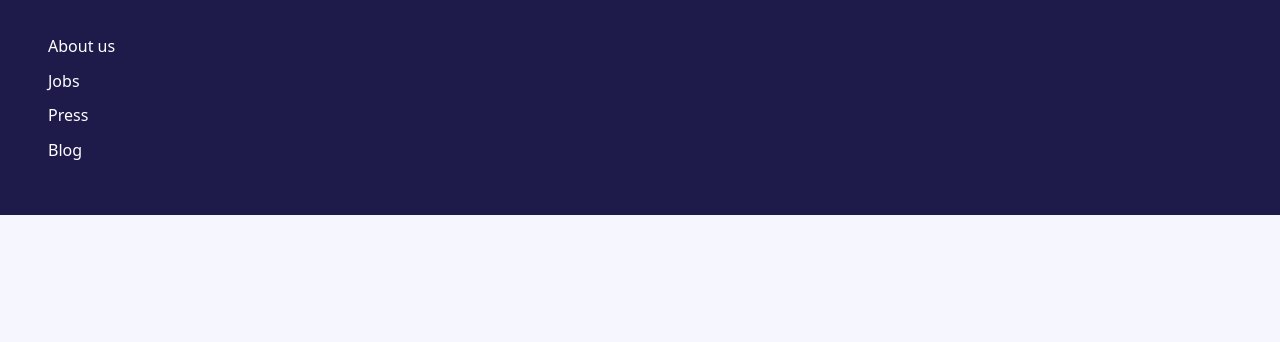
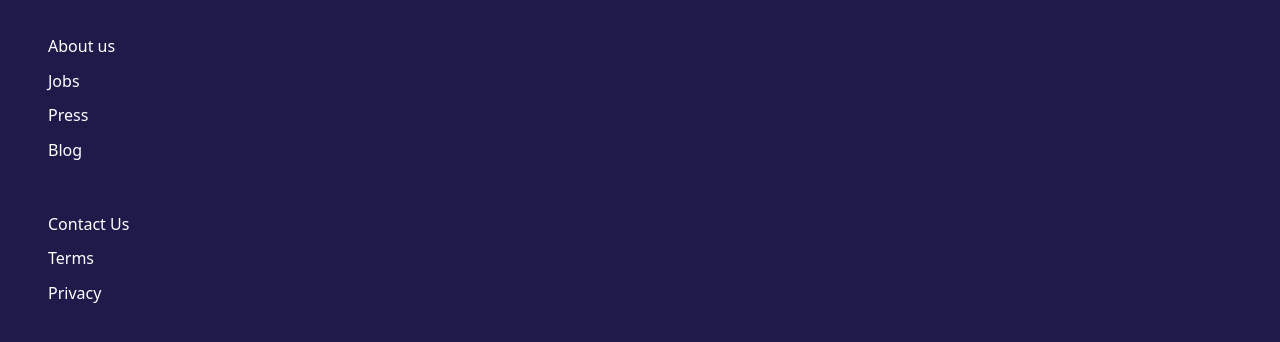
Before and after one commit to Miron-Silviu/Fly-landing-page-, a website: page docs/index.html in a window 1280 px wide. Shown: the part 3257-3599 px from the top of the page. Before the commit the page ends 3472 px from the top, so only its background shows below. Drawn offline with Linux system fonts and the light colour scheme.

Commit message:
Build : Create second menu list and add style to it .

```diff
--- a/docs/index.html
+++ b/docs/index.html
@@ -154,6 +154,11 @@
         <li class="pb-4"><a href="#">Press</a></li>
         <li class="pb-4"><a href="#">Blog</a></li>
       </ul>
+      <ul class="text-white pl-12 pb-10">
+        <li class="pb-4"><a href="#">Contact Us</a></li>
+        <li class="pb-4"><a href="#">Terms</a></li>
+        <li class="pb-4"><a href="#">Privacy</a></li>
+      </ul>
     </footer>
   </body>
 </html>
```
Also changed, not shown: docs/output.css.
